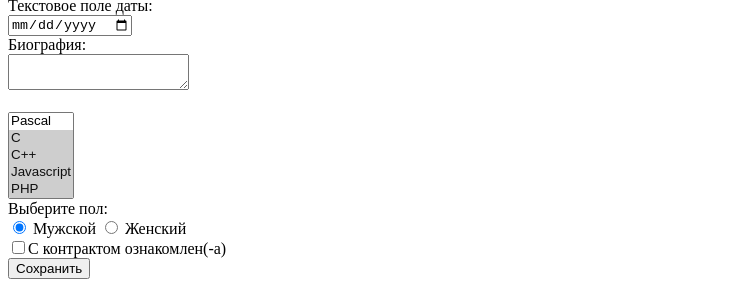
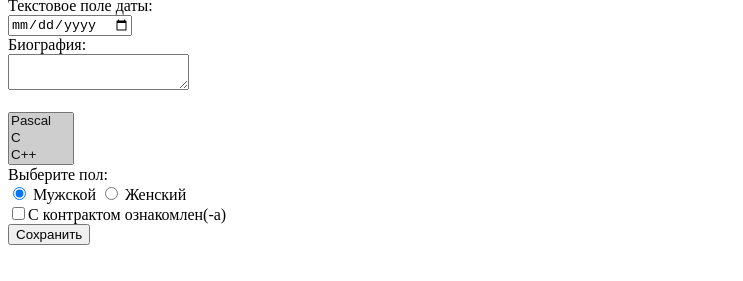
Before and after one commit to ginger785/WEB, a plain HTML site: page index.html in a window 1280 px wide. Shown: the part 1398-1679 px from the top of the page, without its empty margins (0-743 px from the left). After the commit the page ends 1651 px from the top, so only its background shows below. Drawn offline with Linux system fonts and the light colour scheme.

Commit message:
Add files via upload

```diff
--- a/index.html
+++ b/index.html
@@ -3,7 +3,7 @@
   <head>
     <meta charset="UTF-8" />
     <meta name="viewport" content="width=device-width, initial-scale=1.0" />
-    <title>My awesome page 1</title>
+    <title>Задание 1</title>
   </head>
   <body>
     <h1>Список гиперссылок:</h1>
@@ -157,8 +157,8 @@
       <label>
         <br />
         <select
-          name="favorite-programming-language" [] size="5" multiple>
-          <option value="1">Pascal</option>
+          name="favorite-programming-language[]" [] size="3" multiple>
+          <option value="1" selected="selected">Pascal</option>
           <option value="2" selected="selected">C</option>
           <option value="3" selected="selected">C++</option>
           <option value="4" selected="selected">Javascript</option>
@@ -169,7 +169,8 @@
           <option value="9" selected="selected">Clojure</option>
           <option value="10" selected="selected">Prolog</option>
           <option value="11" selected="selected">Scala</option>
-        </select> </label
+        </select>
+        </label
       ><br />
 
       Выберите пол:<br />
```
